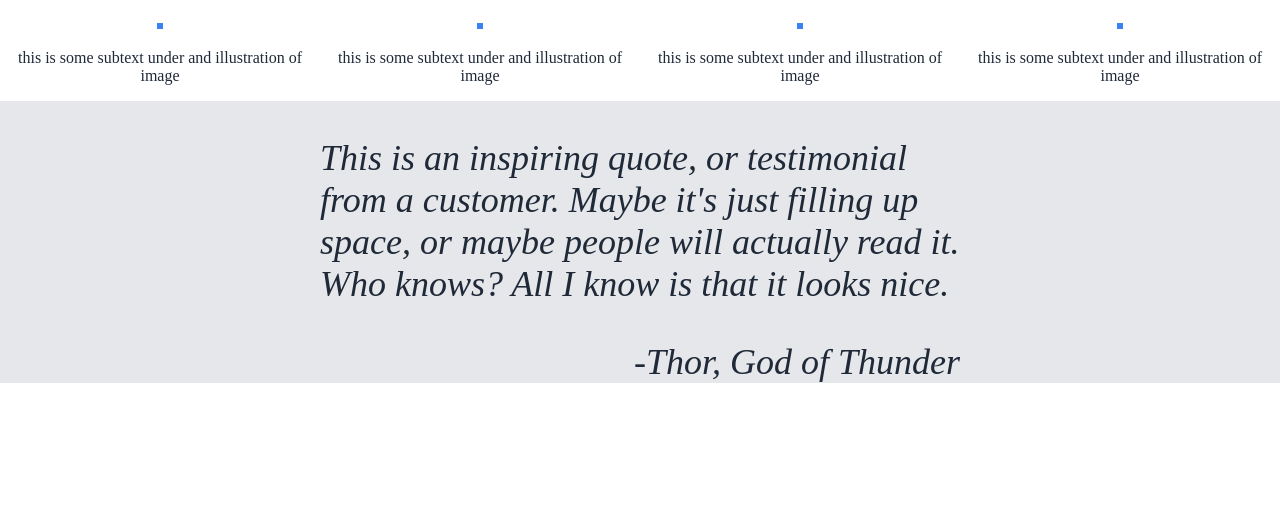
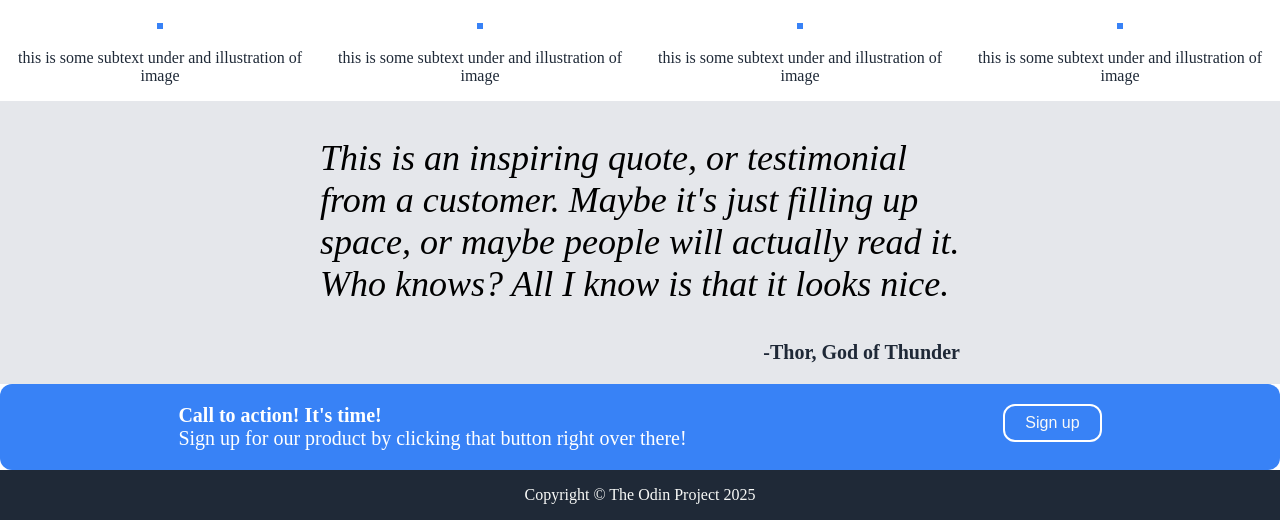
Before and after one commit to mendezc0251/LandingPage, a plain HTML site: page index.html in a window 1280 px wide. Shown: the part 604-1124 px from the top of the page. Before the commit the page ends 987 px from the top, so only its background shows below. Drawn offline with Linux system fonts and the light colour scheme.

Commit message:
Added footer and call to action section

```diff
--- a/index.css
+++ b/index.css
@@ -1,7 +1,9 @@
 body{
     display:flex;
     flex-direction:column;
+    flex:1;
     margin:0;
+    min-height:100vh;
 }
 
 a{
@@ -113,15 +115,16 @@ button{
 
 .quote{
     background-color:#E5E7EB;
-    color:#1F2937;
-    font-size:36px;
-    font-style:italic;
     display:flex;
 }
 
 .cite{
     align-self:end;
     margin:0;
+    margin-bottom:20px;
+    font-size:20px;
+    color:#1F2937;
+    font-weight:bold;
 }
 
 .quote-cite{
@@ -129,4 +132,63 @@ button{
     flex-flow:column;
     width:50%;
     margin:auto;
+
 }
+
+.quote-a{
+    font-style:italic;
+    font-weight:light;
+    font-size:36px;
+}
+
+.call{
+    display:flex;
+    background-color:white;
+}
+
+.center-container{
+    display:flex;
+    width:1500px;
+    margin:auto;
+    background-color:#3882F6;
+    border-radius:12px;
+    justify-content:space-around;
+    padding:20px;
+}
+
+.center-container button{
+    background-color:#3882F6;
+    color:#F9FAF8;
+    font-size:16px;
+    padding: 8px 20px;
+    border-radius:12px;
+    border:2px solid white;
+}
+
+.p-block, .call-button{
+    display:flex;
+    flex-flow:column;
+}
+
+.p-block p{
+    margin:0;
+    padding:0;
+    color:white;
+    font-size:20px;
+}
+
+.p-top{
+    font-weight:900;
+}
+
+footer{
+    display:flex;
+    background-color:#1F2937;
+    color:#F9FAF8;
+    justify-content:center;
+}
+
+.nav, .content, .quote, .call{
+    flex:1;
+    flex-shrink:0;
+}
--- a/index.html
+++ b/index.html
@@ -53,11 +53,22 @@
     </section>
     <section class="quote">
         <div class="quote-cite">
-            <p>This is an inspiring quote, or testimonial from a customer. Maybe it's just filling up space, or maybe people will actually read it. Who knows? All I know is that it looks nice.</p>
+            <p class="quote-a">This is an inspiring quote, or testimonial from a customer. Maybe it's just filling up space, or maybe people will actually read it. Who knows? All I know is that it looks nice.</p>
             <p class="cite">-Thor, God of Thunder</p>
         </div>
     </section>
     <section class="call">
-
+        <div class="center-container">
+            <div class="p-block">
+                <p class="p-top">Call to action! It's time!</p>
+                <p>Sign up for our product by clicking that button right over there!</p>
+            </div>
+            <div class="call-button">
+                <button>Sign up</button>
+            </div>
+        </div>
     </section>
+    <footer>
+        <p>Copyright &copy The Odin Project 2025</p>
+    </footer>
 </html>
```
